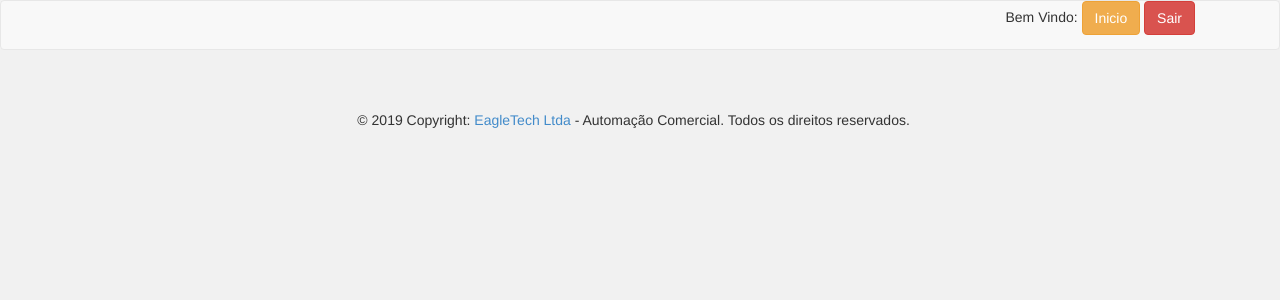
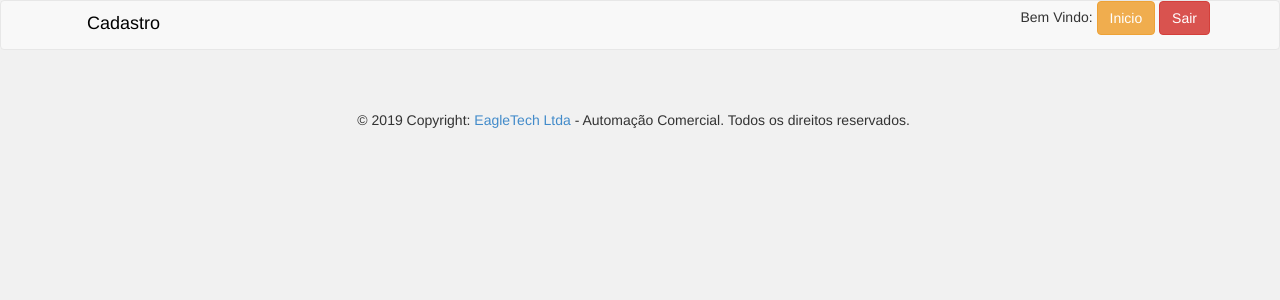
Before and after one commit to EaglesTech/Restaurante, a PHP site: page /painel.php in a window 1280 px wide. Shown: the top 300 px of the page. Run offline with PHP 8.4, Linux system fonts and the light colour scheme; the visitor is signed in with stand-in values (Sample User, id 1); data comes from the database, SQL or seed files in the repository; some libraries are stand-ins or nearby versions.

Commit message:
Update Head

```diff
--- a/css/style.css
+++ b/css/style.css
@@ -20,3 +20,12 @@ footer {
     border-bottom: 1px solid rgb(0, 0, 0);
     font-weight: bold;
 }
+
+.dropdown a{
+    color: black;
+}
+
+.dropdown-menu a{
+    text-decoration: none;
+    margin-left: 10px;
+}
--- a/header.navbar.php
+++ b/header.navbar.php
@@ -1,6 +1,7 @@
 <nav class="navbar navbar-default" role="navigation">
     <div class="container">
         <!-- NavBar -->
+
         <div class="pull-right logout">
             <?php if($_SESSION){
                 ?>Bem Vindo: <?php print_r($_SESSION['administrador']->nome);
--- a/index.php
+++ b/index.php
@@ -1,7 +1,6 @@
 <?php include 'header.inc.php';
 include 'header.navbar.php'
 ?>
-
         <div class="container">
             <div class="login">
                 <h2>Login</h2>
--- a/painel.php
+++ b/painel.php
@@ -12,8 +12,19 @@ if(isset($_GET['logout']) && $_GET['logout']==true){
 <nav class="navbar navbar-default " role="navigation">
     <div class="container">
         <!-- NavBar -->
-        <div class="collapse navbar-collapse navbar-ex1-collapse">
+        <div class="pull-left dropdown">
+            <a class="dropdown-toggle btn btn-secondary btn-lg" id="dropdownMenuButton" data-toggle="dropdown" aria-haspopup="true" aria-expanded="false">
+                Cadastro
+            </a>
+            <div class="dropdown-menu" aria-labelledby="dropdownMenuButton">
+                <ul>
+                    <li><a class="dropdown-item" href="#">Produto</a></li>
+                    <li><a class="dropdown-item" href="#">Clientes</a></li>
+                    <li><a class="dropdown-item" href="#">Funcionários</a></li>
+                </ul>
 
+            </div>
+        </div>
         <div class="pull-right logout">
                         <?php if($_SESSION){
                             ?>Bem Vindo: <?php print_r($_SESSION['administrador']->nome);
@@ -23,7 +34,6 @@ if(isset($_GET['logout']) && $_GET['logout']==true){
                         <a href="painel.php" class="btn btn-warning">Inicio</a>
                         <a href="?logout=true" class="btn btn-danger">Sair</a>
         </div>
-    </div>
 </nav>
 
 <!-- /NavBar -->
```
